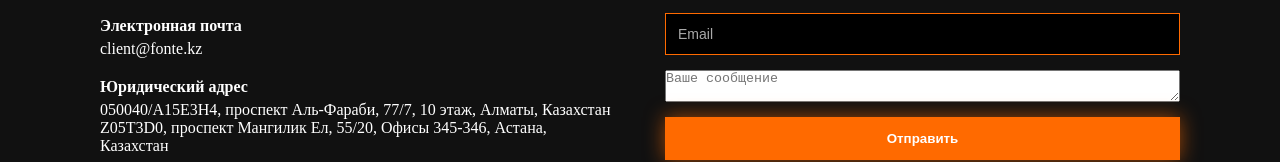
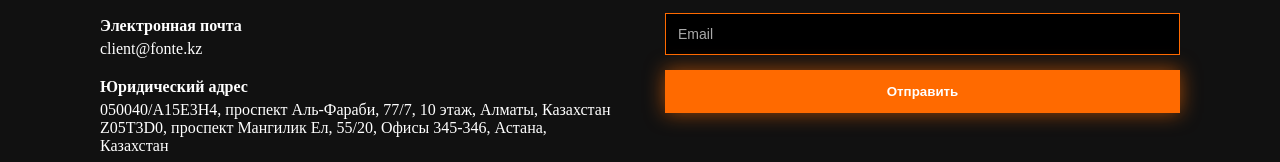
Before and after one commit to Jonibek20100/Fonte, a React (Vite) app: page /Return in a window 1280 px wide. Shown: the part 151-313 px from the top of the page. Built offline with nearby package versions, Linux system fonts and the light colour scheme.

Commit message:
o'zgartirishlar qo'shildi

```diff
--- a/src/ptoject.jsx
+++ b/src/ptoject.jsx
@@ -53,7 +53,7 @@ function Contact() {
   <input type="text" name="from_name" placeholder="Ваше имя" required />
   <input type="tel" name="user_phone" placeholder="Телефон" required />
   <input type="email" name="from_email" placeholder="Email" required />
-  <textarea name="message" placeholder="Ваше сообщение" required></textarea>
+
   <button type="submit">Отправить</button>
 </form>
 
```
